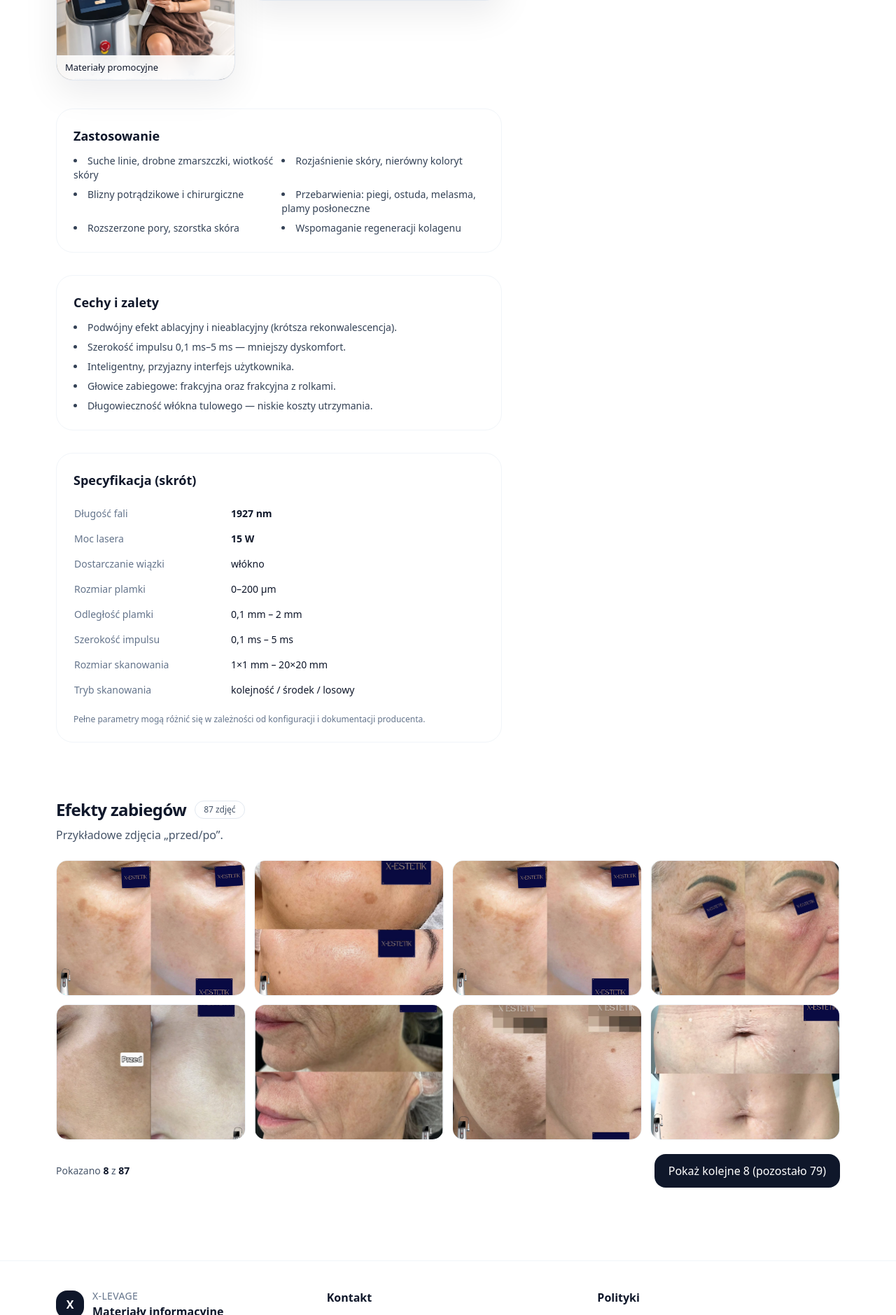
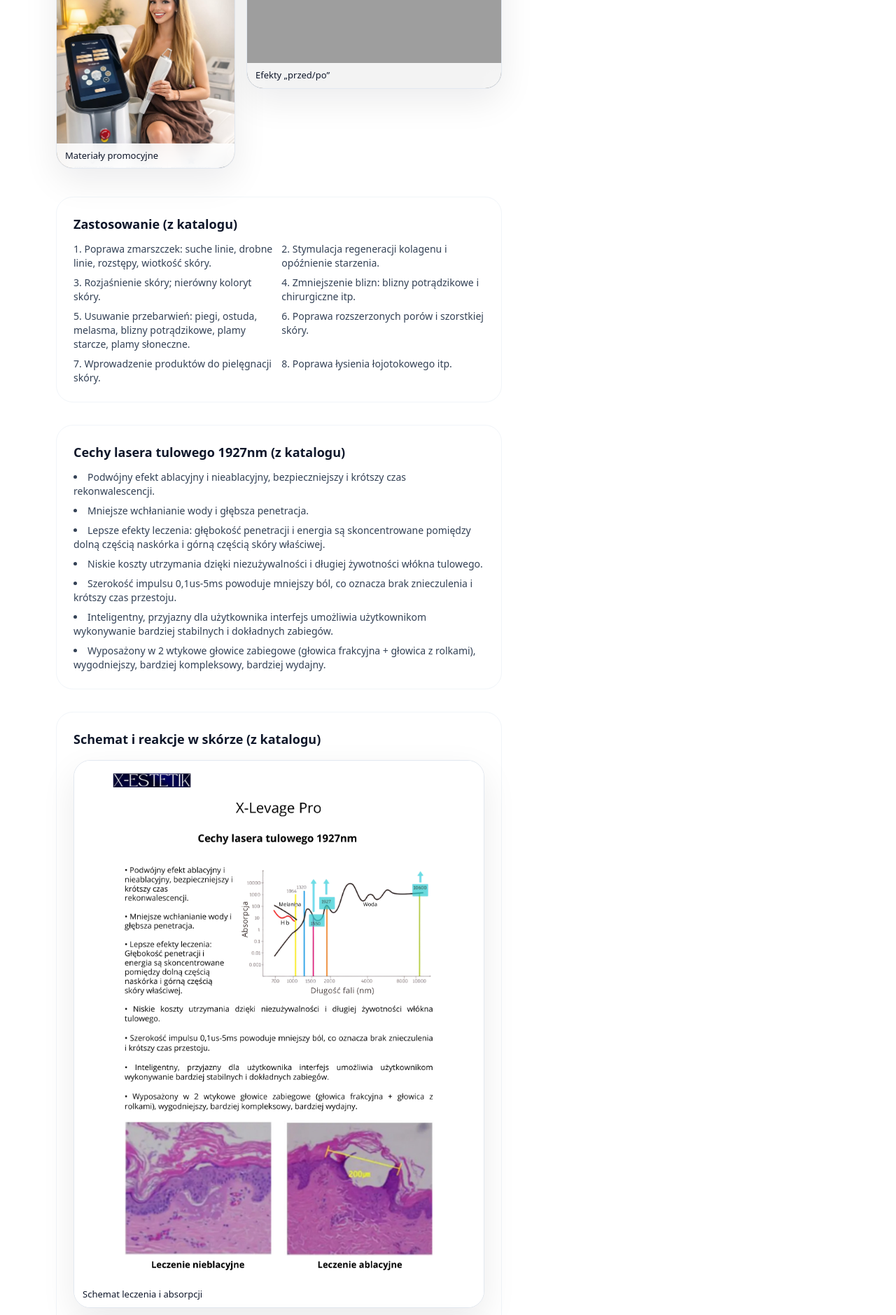
Before and after one commit to Stanislav-it/x-levage, a Flask app: page /laser-tulowy-x-levage-pro in a window 1280 px wide. Shown: the part 1321-3200 px from the top of the page at 70% size. Run offline with Flask 3, Linux system fonts and the light colour scheme; some libraries are stand-ins or nearby versions; grey boxes are pictures that could not be loaded.

```diff
--- a/static/css/site.css
+++ b/static/css/site.css
@@ -98,6 +98,15 @@ img, video { max-width: 100%; height: auto; }
   display: block;
   object-fit: cover;
 }
+
+/* Catalog pages (do not crop) */
+.catalog-page{
+  background: #fff;
+}
+.catalog-page img{
+  object-fit: contain;
+  background: #fff;
+}
 .media-caption{
   position: absolute;
   left: 0; right: 0; bottom: 0;
--- a/templates/index.html
+++ b/templates/index.html
@@ -22,7 +22,7 @@
           X‑Levage Pro i X‑Levage Erbo
         </h1>
         <p class="mt-5 text-white/85 leading-relaxed text-base sm:text-lg">
-          Minimalistyczna strona produktowa: technologia, efekty oraz mapa gabinetów (ambasadorzy i autoryzowani).
+          Technologia, materiały katalogowe, efekty oraz mapa gabinetów (ambasadorzy i autoryzowani).
         </p>
 
         <div class="mt-7 flex flex-col sm:flex-row gap-3">
--- a/templates/pro.html
+++ b/templates/pro.html
@@ -7,23 +7,31 @@
     <div class="lg:col-span-7">
       <p class="text-sm text-slate-500 uppercase tracking-wide">Laser tulowy</p>
       <h1 class="mt-3 text-3xl sm:text-4xl font-semibold tracking-tight">X‑Levage Pro (1927 nm)</h1>
+      <div class="mt-4 inline-flex items-center rounded-full border border-slate-200 bg-white px-3 py-1 text-sm text-slate-700">
+        Cena katalogowa: <span class="ml-2 font-semibold">105 000 zł</span>
+      </div>
       <p class="mt-4 text-slate-600 leading-relaxed">
-        Długość fali 1927 nm oddziałuje na obszar naskórka i górne warstwy skóry właściwej — ukierunkowując przebarwienia,
-        poprawiając teksturę i stymulując przebudowę.
+        Długość fali lasera tulowego 1927 nm wnika głębiej w dolną część naskórka i
+        skóry właściwej, nie powodując złuszczania się górnej warstwy. Ta konkretna
+        warstwa to miejsce, w którym znajduje się większość pigmentacji skóry.
+        Pigmentacje są następnie rozbijane na małe fragmenty i wchłaniane przez
+        komórki odpornościowe, odnawiając uszkodzoną skórę i stymulując produkcję
+        kolagenu. To skutecznie ukierunkowuje i leczy melasmę, piegi, plamy
+        słoneczne i plamy starcze.
       </p>
 
       <div class="mt-8 grid sm:grid-cols-3 gap-4">
         <div class="rounded-2xl border border-slate-100 p-4">
-          <div class="text-xs text-slate-500">Fala</div>
+          <div class="text-xs text-slate-500">Długość fali</div>
           <div class="mt-1 font-semibold">1927 nm</div>
         </div>
         <div class="rounded-2xl border border-slate-100 p-4">
-          <div class="text-xs text-slate-500">Tryb</div>
-          <div class="mt-1 font-semibold">Nieablacyjny / mikroablacyjny</div>
+          <div class="text-xs text-slate-500">Moc lasera</div>
+          <div class="mt-1 font-semibold">15 W</div>
         </div>
         <div class="rounded-2xl border border-slate-100 p-4">
-          <div class="text-xs text-slate-500">Downtime</div>
-          <div class="mt-1 font-semibold">Krótki</div>
+          <div class="text-xs text-slate-500">Szerokość impulsu</div>
+          <div class="mt-1 font-semibold">0,1 ms – 5 ms</div>
         </div>
       </div>
 
@@ -106,46 +114,57 @@
 
 <div class="mt-10 grid gap-8">
         <div class="rounded-3xl border border-slate-100 p-6">
-          <h2 class="text-lg font-semibold">Zastosowanie</h2>
-          <ul class="mt-3 grid sm:grid-cols-2 gap-2 text-sm text-slate-700 list-disc list-inside">
-            <li>Suche linie, drobne zmarszczki, wiotkość skóry</li>
-            <li>Rozjaśnienie skóry, nierówny koloryt</li>
-            <li>Blizny potrądzikowe i chirurgiczne</li>
-            <li>Przebarwienia: piegi, ostuda, melasma, plamy posłoneczne</li>
-            <li>Rozszerzone pory, szorstka skóra</li>
-            <li>Wspomaganie regeneracji kolagenu</li>
+          <h2 class="text-lg font-semibold">Zastosowanie (z katalogu)</h2>
+          <ol class="mt-3 grid sm:grid-cols-2 gap-2 text-sm text-slate-700 list-decimal list-inside">
+            <li>Poprawa zmarszczek: suche linie, drobne linie, rozstępy, wiotkość skóry.</li>
+            <li>Stymulacja regeneracji kolagenu i opóźnienie starzenia.</li>
+            <li>Rozjaśnienie skóry; nierówny koloryt skóry.</li>
+            <li>Zmniejszenie blizn: blizny potrądzikowe i chirurgiczne itp.</li>
+            <li>Usuwanie przebarwień: piegi, ostuda, melasma, blizny potrądzikowe, plamy starcze, plamy słoneczne.</li>
+            <li>Poprawa rozszerzonych porów i szorstkiej skóry.</li>
+            <li>Wprowadzenie produktów do pielęgnacji skóry.</li>
+            <li>Poprawa łysienia łojotokowego itp.</li>
+          </ol>
+        </div>
+
+        <div class="rounded-3xl border border-slate-100 p-6">
+          <h2 class="text-lg font-semibold">Cechy lasera tulowego 1927nm (z katalogu)</h2>
+          <ul class="mt-3 grid gap-2 text-sm text-slate-700 list-disc list-inside">
+            <li>Podwójny efekt ablacyjny i nieablacyjny, bezpieczniejszy i krótszy czas rekonwalescencji.</li>
+            <li>Mniejsze wchłanianie wody i głębsza penetracja.</li>
+            <li>Lepsze efekty leczenia: głębokość penetracji i energia są skoncentrowane pomiędzy dolną częścią naskórka i górną częścią skóry właściwej.</li>
+            <li>Niskie koszty utrzymania dzięki niezużywalności i długiej żywotności włókna tulowego.</li>
+            <li>Szerokość impulsu 0,1us-5ms powoduje mniejszy ból, co oznacza brak znieczulenia i krótszy czas przestoju.</li>
+            <li>Inteligentny, przyjazny dla użytkownika interfejs umożliwia użytkownikom wykonywanie bardziej stabilnych i dokładnych zabiegów.</li>
+            <li>Wyposażony w 2 wtykowe głowice zabiegowe (głowica frakcyjna + głowica z rolkami), wygodniejszy, bardziej kompleksowy, bardziej wydajny.</li>
           </ul>
         </div>
 
         <div class="rounded-3xl border border-slate-100 p-6">
-          <h2 class="text-lg font-semibold">Cechy i zalety</h2>
-          <ul class="mt-3 grid gap-2 text-sm text-slate-700 list-disc list-inside">
-            <li>Podwójny efekt ablacyjny i nieablacyjny (krótsza rekonwalescencja).</li>
-            <li>Szerokość impulsu 0,1 ms–5 ms — mniejszy dyskomfort.</li>
-            <li>Inteligentny, przyjazny interfejs użytkownika.</li>
-            <li>Głowice zabiegowe: frakcyjna oraz frakcyjna z rolkami.</li>
-            <li>Długowieczność włókna tulowego — niskie koszty utrzymania.</li>
-          </ul>
+          <h2 class="text-lg font-semibold">Schemat i reakcje w skórze (z katalogu)</h2>
+          <div class="mt-4 grid gap-4">
+            <figure class="media-card catalog-page aspect-[3/4]">
+              <img src="{{ url_for('static', filename='katalog/pro-5.png') }}" alt="X‑Levage Pro — schemat (z katalogu)" loading="lazy">
+              <figcaption class="media-caption">Schemat leczenia i absorpcji</figcaption>
+            </figure>
+            <figure class="media-card catalog-page aspect-[3/4]">
+              <img src="{{ url_for('static', filename='katalog/pro-6.png') }}" alt="X‑Levage Pro — tryby zabiegu (z katalogu)" loading="lazy">
+              <figcaption class="media-caption">Ablacyjny / subablacyjny / nieablacyjny</figcaption>
+            </figure>
+            <figure class="media-card catalog-page aspect-[3/4]">
+              <img src="{{ url_for('static', filename='katalog/pro-7.png') }}" alt="X‑Levage Pro — efekty (z katalogu)" loading="lazy">
+              <figcaption class="media-caption">Efekty (katalog)</figcaption>
+            </figure>
+          </div>
         </div>
 
         <div class="rounded-3xl border border-slate-100 p-6">
-          <h2 class="text-lg font-semibold">Specyfikacja (skrót)</h2>
-          <div class="mt-4 overflow-x-auto">
-            <table class="w-full text-sm">
-              <tbody class="[&>tr>td]:py-2 [&>tr>td:first-child]:text-slate-500 [&>tr>td:first-child]:w-56">
-                <tr><td>Długość fali</td><td class="font-semibold">1927 nm</td></tr>
-                <tr><td>Moc lasera</td><td class="font-semibold">15 W</td></tr>
-                <tr><td>Dostarczanie wiązki</td><td>włókno</td></tr>
-                <tr><td>Rozmiar plamki</td><td>0–200 µm</td></tr>
-                <tr><td>Odległość plamki</td><td>0,1 mm – 2 mm</td></tr>
-                <tr><td>Szerokość impulsu</td><td>0,1 ms – 5 ms</td></tr>
-                <tr><td>Rozmiar skanowania</td><td>1×1 mm – 20×20 mm</td></tr>
-                <tr><td>Tryb skanowania</td><td>kolejność / środek / losowy</td></tr>
-              </tbody>
-            </table>
-          </div>
-          <div class="mt-4 text-xs text-slate-500">
-            Pełne parametry mogą różnić się w zależności od konfiguracji i dokumentacji producenta.
+          <h2 class="text-lg font-semibold">Specyfikacja (z katalogu)</h2>
+          <div class="mt-4">
+            <figure class="media-card catalog-page aspect-[3/4]">
+              <img src="{{ url_for('static', filename='katalog/pro-8.png') }}" alt="X‑Levage Pro — specyfikacja (z katalogu)" loading="lazy">
+              <figcaption class="media-caption">Specyfikacja</figcaption>
+            </figure>
           </div>
         </div>
       </div>
```
Also changed, not shown: templates/erbo.html (+58 -43 lines), static/katalog/erbo-2.png (added), static/katalog/erbo-4.png (added), static/katalog/erbo-5.png (added), static/katalog/erbo_specyfikacja.png (added), static/katalog/pro-5.png (added), static/katalog/pro-6.png (added), static/katalog/pro-7.png (added), static/katalog/pro-8.png (added).
